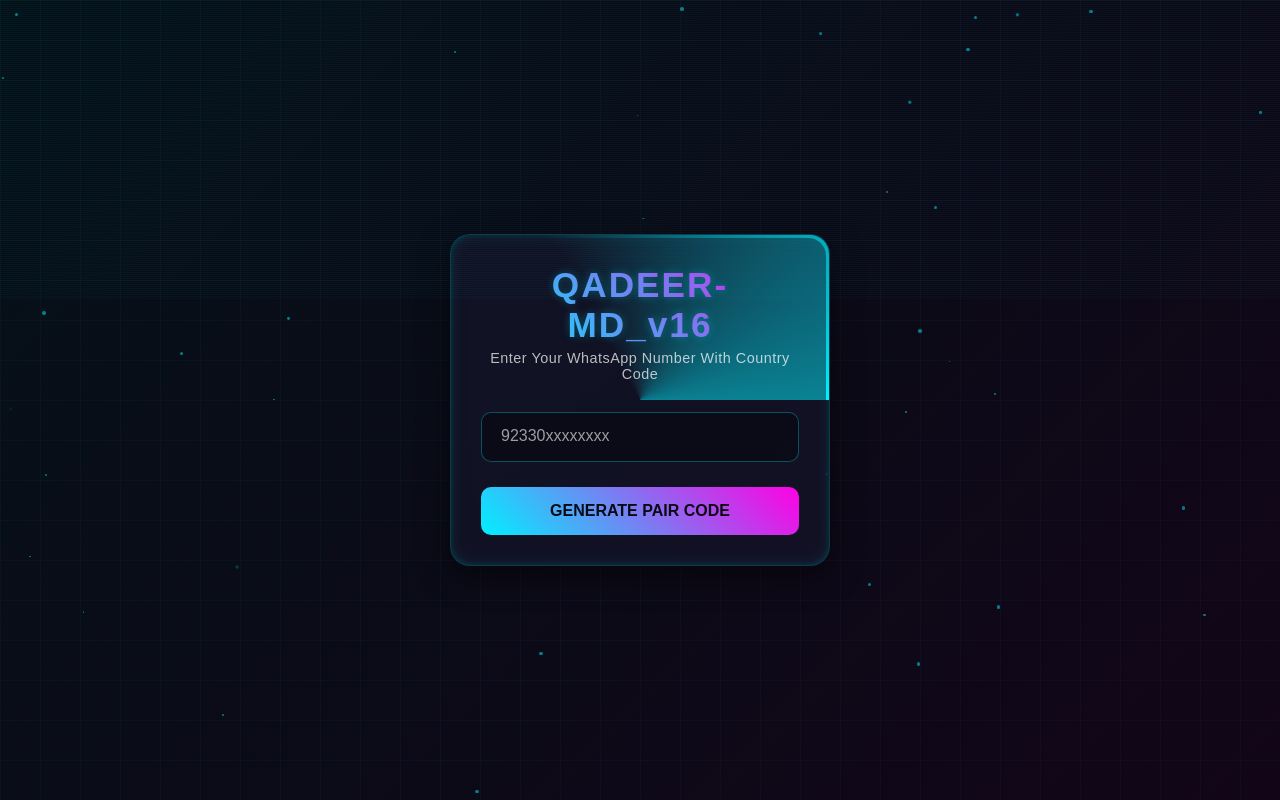
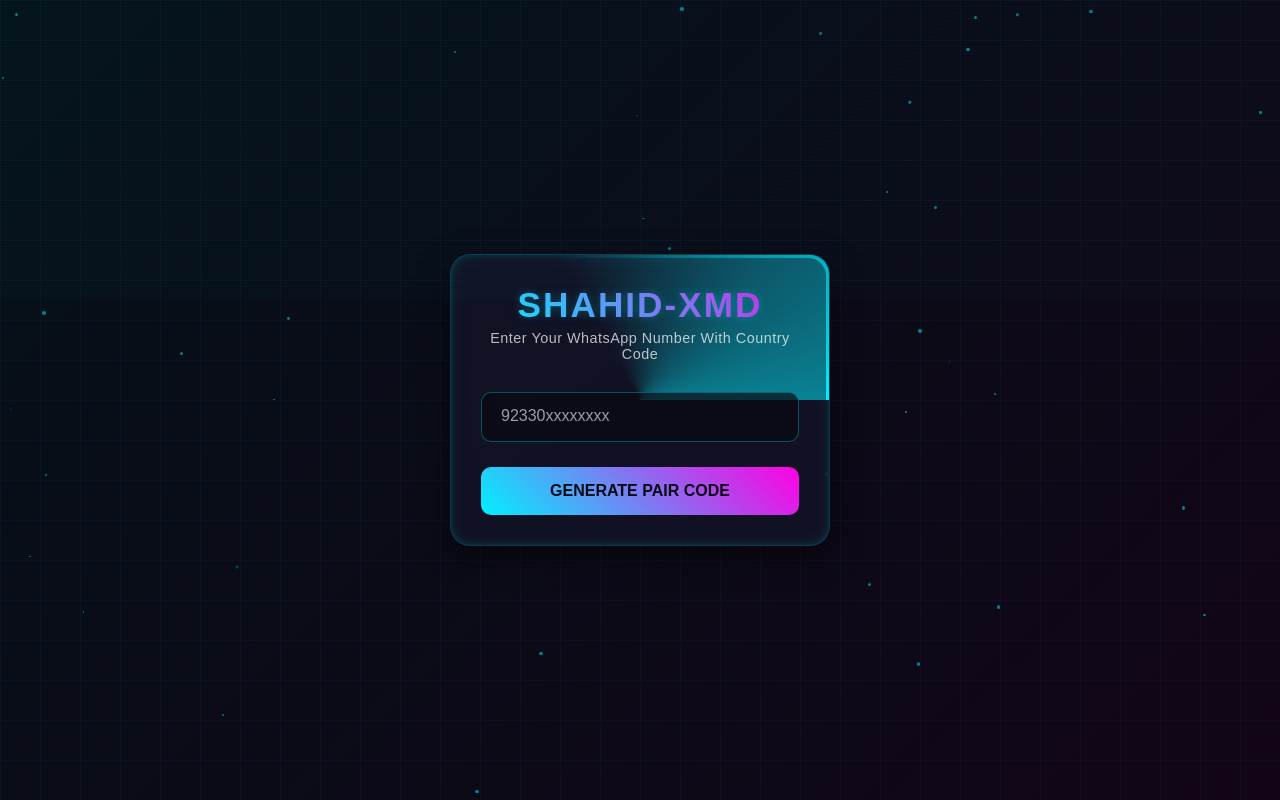
Before and after one commit to shahidkingmd786/SHAHID-PAIR-, a website: page pair.html in a window 1280 px wide. Drawn offline with nearby package versions, Linux system fonts and the light colour scheme; a web font is replaced by a local one.

Commit message:
Update pair.html

```diff
--- a/pair.html
+++ b/pair.html
@@ -3,7 +3,7 @@
 <head>
   <meta charset="UTF-8">
   <meta name="viewport" content="width=device-width, initial-scale=1.0">
-  <title>QADEER-MD_v16 PAIR</title>
+  <title>SHAHID-XMD PAIR</title>
   <link rel="stylesheet" href="https://cdnjs.cloudflare.com/ajax/libs/font-awesome/6.4.0/css/all.min.css">
   <style>
     :root {
@@ -405,7 +405,7 @@
 
   <div class="cyber-container" id="container">
     <div class="cyber-header">
-      <h1 class="cyber-title">QADEER-MD_v16 </h1>
+      <h1 class="cyber-title">SHAHID-XMD </h1>
       <p class="cyber-subtitle">Enter Your WhatsApp Number With Country Code</p>
     </div>
 
```
